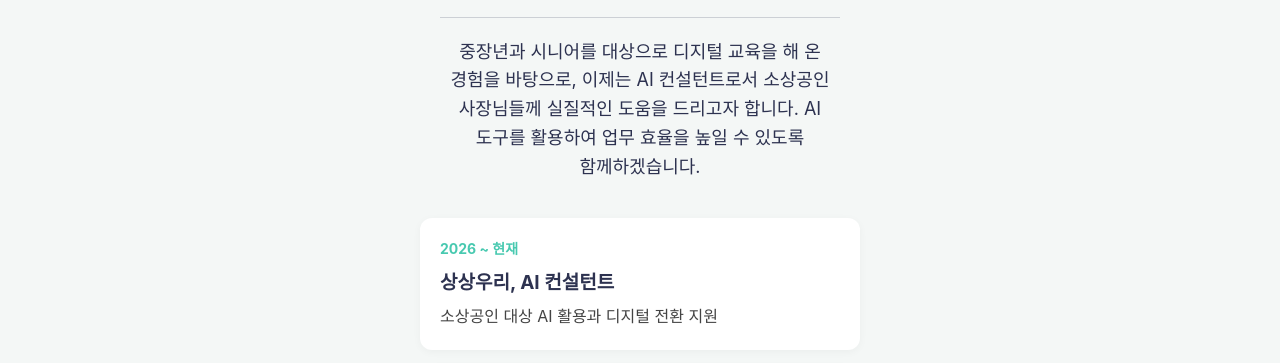
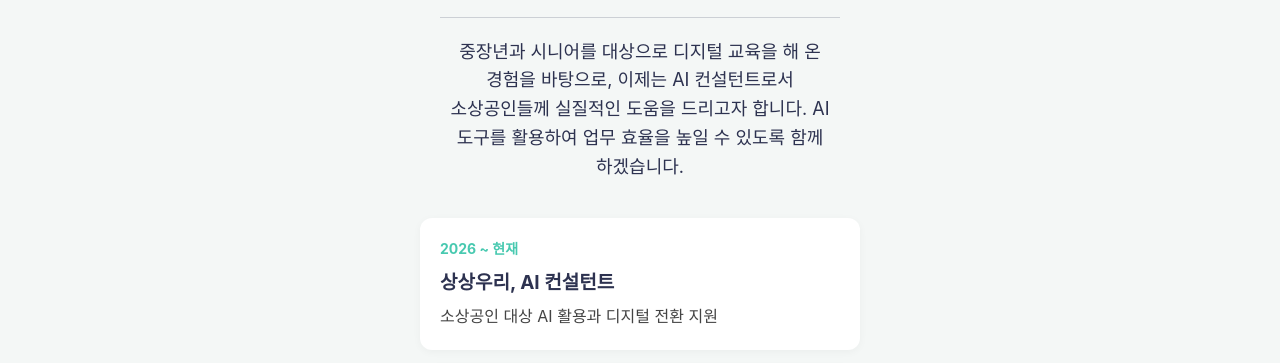
Before and after one commit to rany-ko/ran-landing-2026, a plain HTML site: page index.html in a window 1280 px wide. Shown: the part 409-772 px from the top of the page. Drawn offline with Linux system fonts and the light colour scheme; a web font is replaced by a local one.

Commit message:
Update index.html

```diff
--- a/index.html
+++ b/index.html
@@ -229,8 +229,8 @@
         <p class="job-title">AI 컨설턴트 · AI/디지털 강사</p>
         <div class="section-divider"></div>
         <div class="intro-content">
-            중장년과 시니어를 대상으로 디지털 교육을 해 온 경험을 바탕으로, 이제는 AI 컨설턴트로서 소상공인 사장님들께 실질적인 도움을 드리고자 합니다. AI 도구를 활용하여 업무 효율을 높일 수 있도록
-            함께하겠습니다.
+            중장년과 시니어를 대상으로 디지털 교육을 해 온 경험을 바탕으로, 이제는 AI 컨설턴트로서 소상공인들께 실질적인 도움을 드리고자 합니다. AI 도구를 활용하여 업무 효율을 높일 수 있도록
+            함께 하겠습니다.
         </div>
     </div>
 
```
